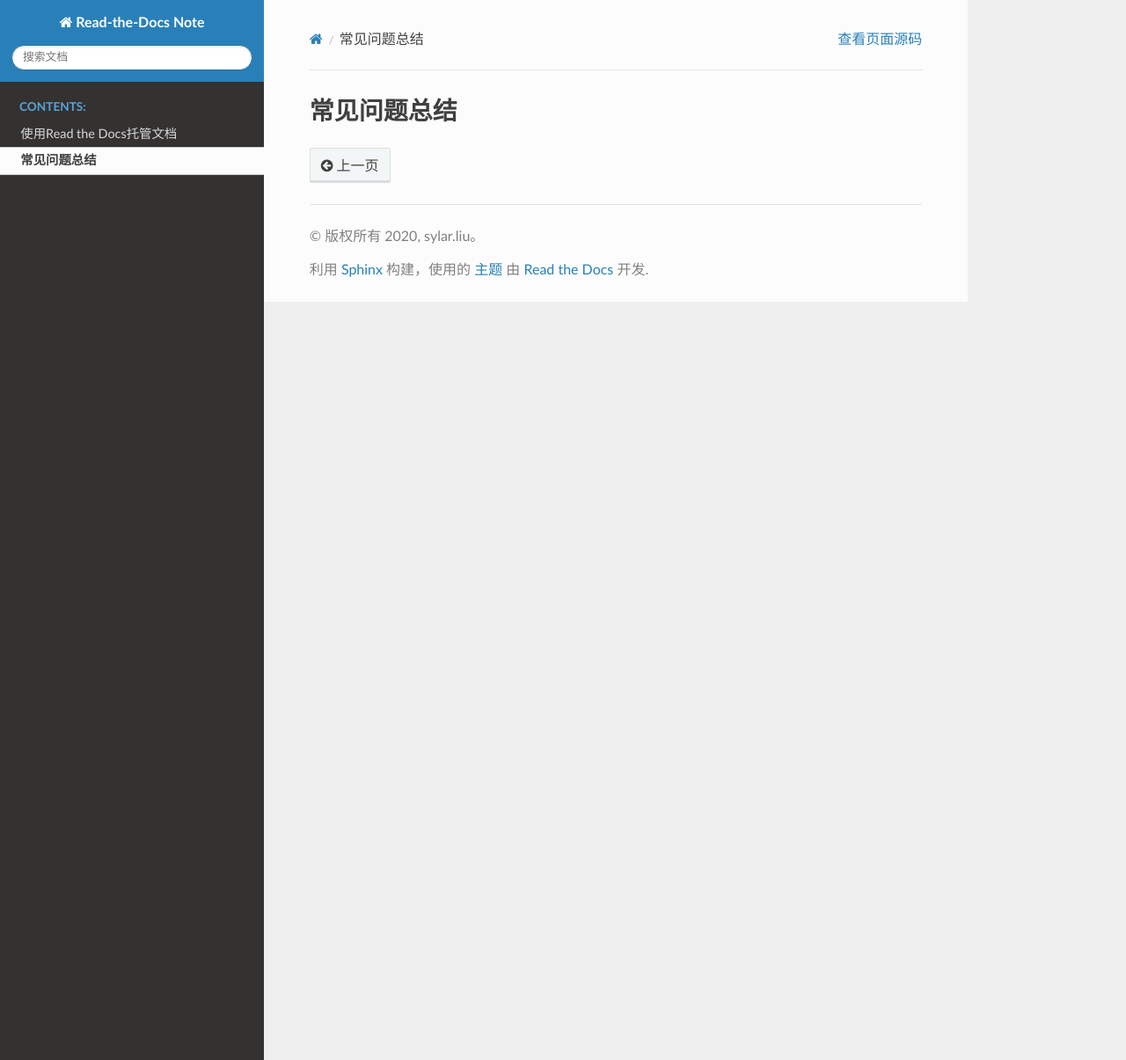
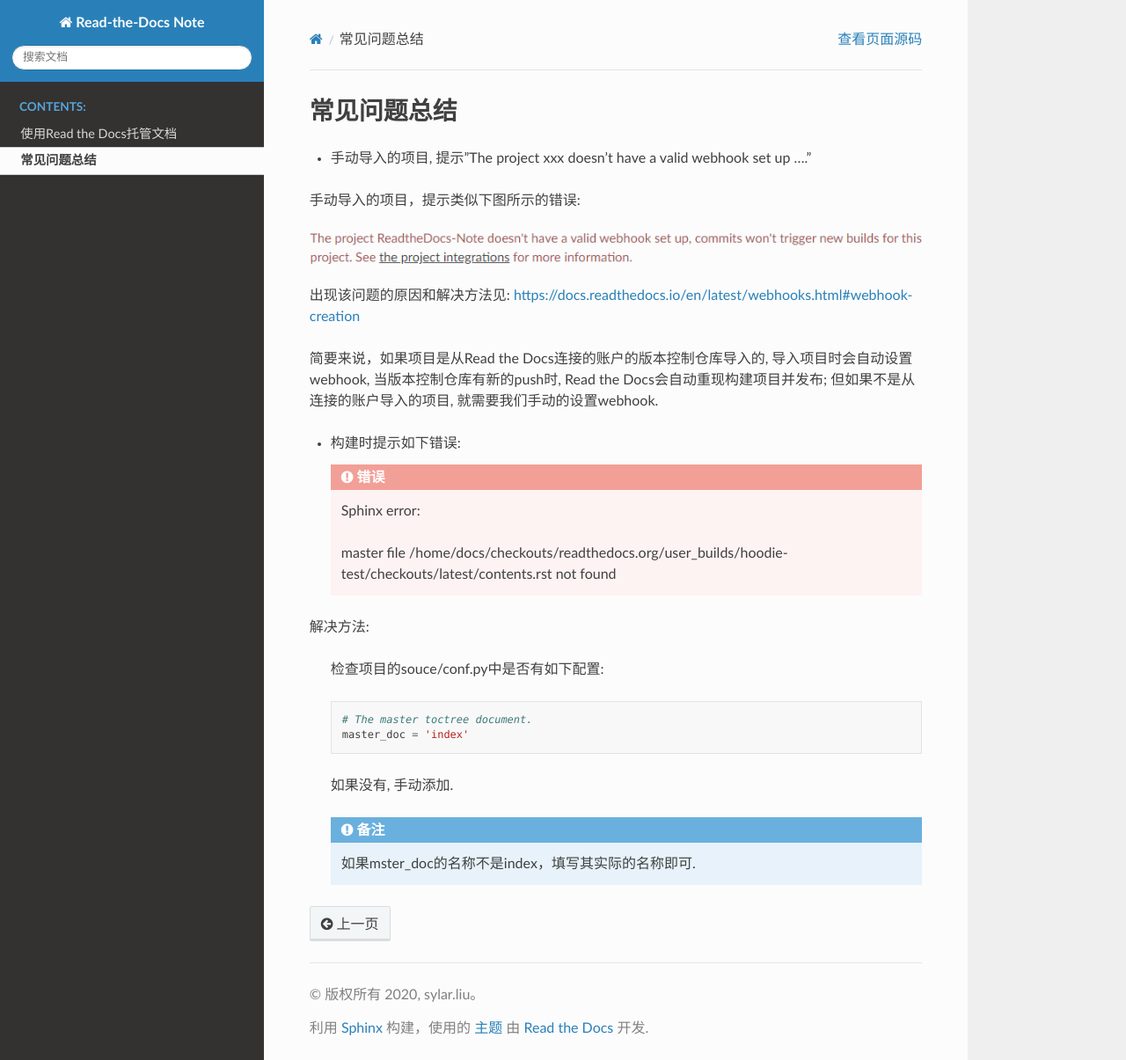
Before and after one commit to My-LearningNotes/Read-the-Docs, a Sphinx documentation site: the page built from source/FAQ.rst, in a window 1280 px wide and 1205 px high. Shown: the whole window at 88% size. Built offline with Sphinx 7.4.7 and the Read the Docs theme 2.0.0, drawn with Linux system fonts in a browser that asks for light colours.

Commit message:
增加对使用中遇到的问题的总结

```diff
--- a/source/FAQ.rst
+++ b/source/FAQ.rst
@@ -1,2 +1,39 @@
 常见问题总结
 ============
+
+
+*   手动导入的项目, 提示"The project xxx doesn't have a valid webhook set up ...."
+
+手动导入的项目，提示类似下图所示的错误:
+
+.. image:: images/webhook_error_1.png
+
+
+出现该问题的原因和解决方法见: https://docs.readthedocs.io/en/latest/webhooks.html#webhook-creation
+
+简要来说，如果项目是从Read the Docs连接的账户的版本控制仓库导入的, 导入项目时会自动设置webhook, 当版本控制仓库有新的push时, Read the Docs会自动重现构建项目并发布;
+但如果不是从连接的账户导入的项目, 就需要我们手动的设置webhook.
+
+
+*   构建时提示如下错误:
+
+    .. error::
+
+        Sphinx error:
+
+        master file /home/docs/checkouts/readthedocs.org/user_builds/hoodie-test/checkouts/latest/contents.rst not found
+
+解决方法:
+
+    检查项目的souce/conf.py中是否有如下配置:
+
+    .. code-block:: python
+
+        # The master toctree document.
+        master_doc = 'index'
+
+    如果没有, 手动添加.
+
+    .. note::
+
+        如果mster_doc的名称不是index，填写其实际的名称即可.
```
Also changed, not shown: source/images/webhook_error_1.png (added).
